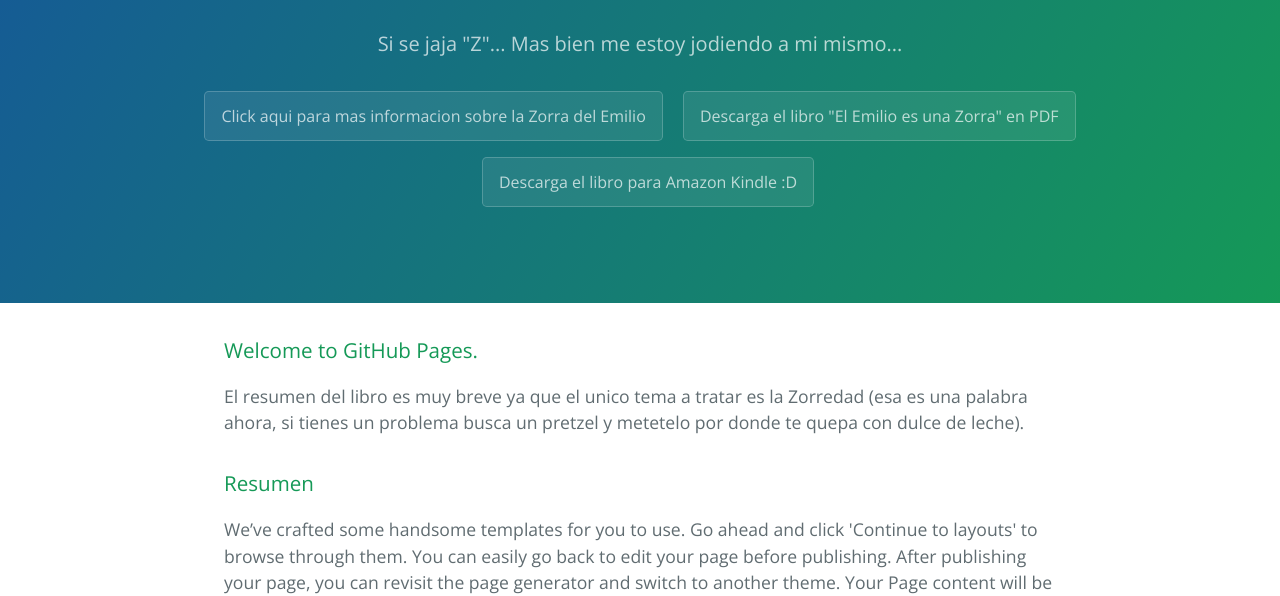
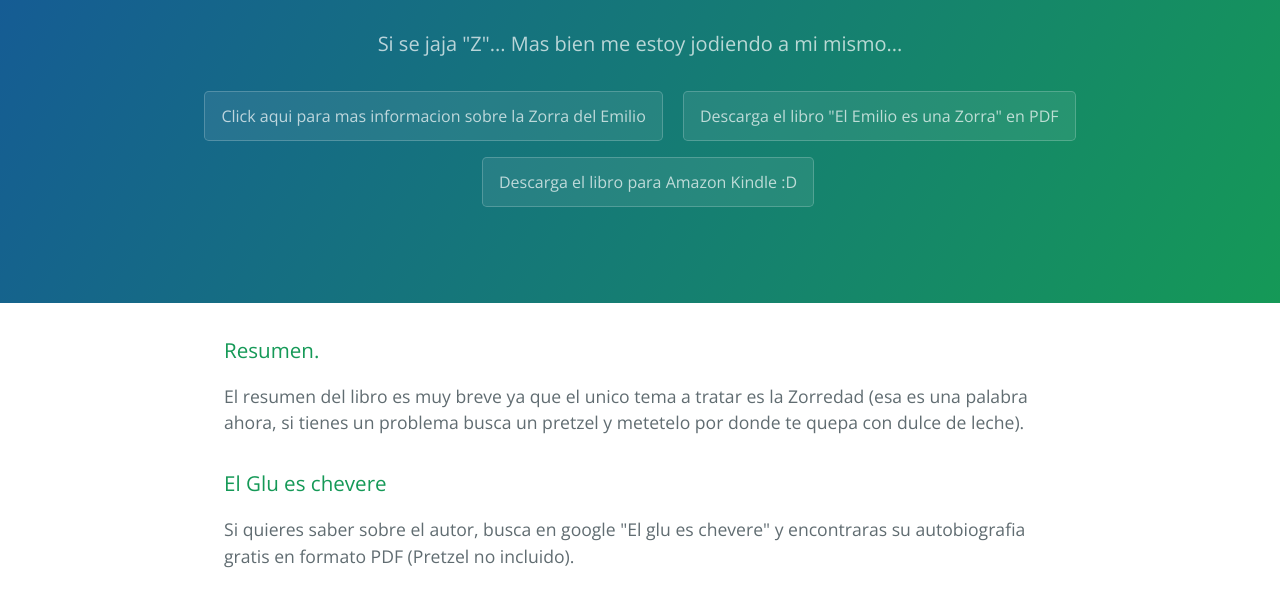
Before and after one commit to Dsri99/coursera-test, a plain HTML site: page index.html in a window 1280 px wide. Shown: the part 208-804 px from the top of the page. Drawn offline with nearby package versions, Linux system fonts and the light colour scheme.

Commit message:
Update index.html

```diff
--- a/index.html
+++ b/index.html
@@ -21,14 +21,9 @@
 
     <section class="main-content">
       <h3>
-<a id="welcome-to-github-pages" class="anchor" href="#welcome-to-github-pages" aria-hidden="true"><span aria-hidden="true" class="octicon octicon-link"></span></a>Welcome to GitHub Pages.</h3>
+<a id="welcome-to-github-pages" class="anchor" href="#welcome-to-github-pages" aria-hidden="true"><span aria-hidden="true" class="octicon octicon-link"></span></a>Resumen.</h3>
 
 <p>El resumen del libro es muy breve ya que el unico tema a tratar es la Zorredad (esa es una palabra ahora, si tienes un problema busca un pretzel y metetelo por donde te quepa con dulce de leche).</p>
-
-<h3>
-<a id="designer-templates" class="anchor" href="#designer-templates" aria-hidden="true"><span aria-hidden="true" class="octicon octicon-link"></span></a>Resumen</h3>
-
-<p>We’ve crafted some handsome templates for you to use. Go ahead and click 'Continue to layouts' to browse through them. You can easily go back to edit your page before publishing. After publishing your page, you can revisit the page generator and switch to another theme. Your Page content will be preserved.</p>
 
 <h3>
 <a id="creating-pages-manually" class="anchor" href="#creating-pages-manually" aria-hidden="true"><span aria-hidden="true" class="octicon octicon-link"></span></a>El Glu es chevere</h3>
```
